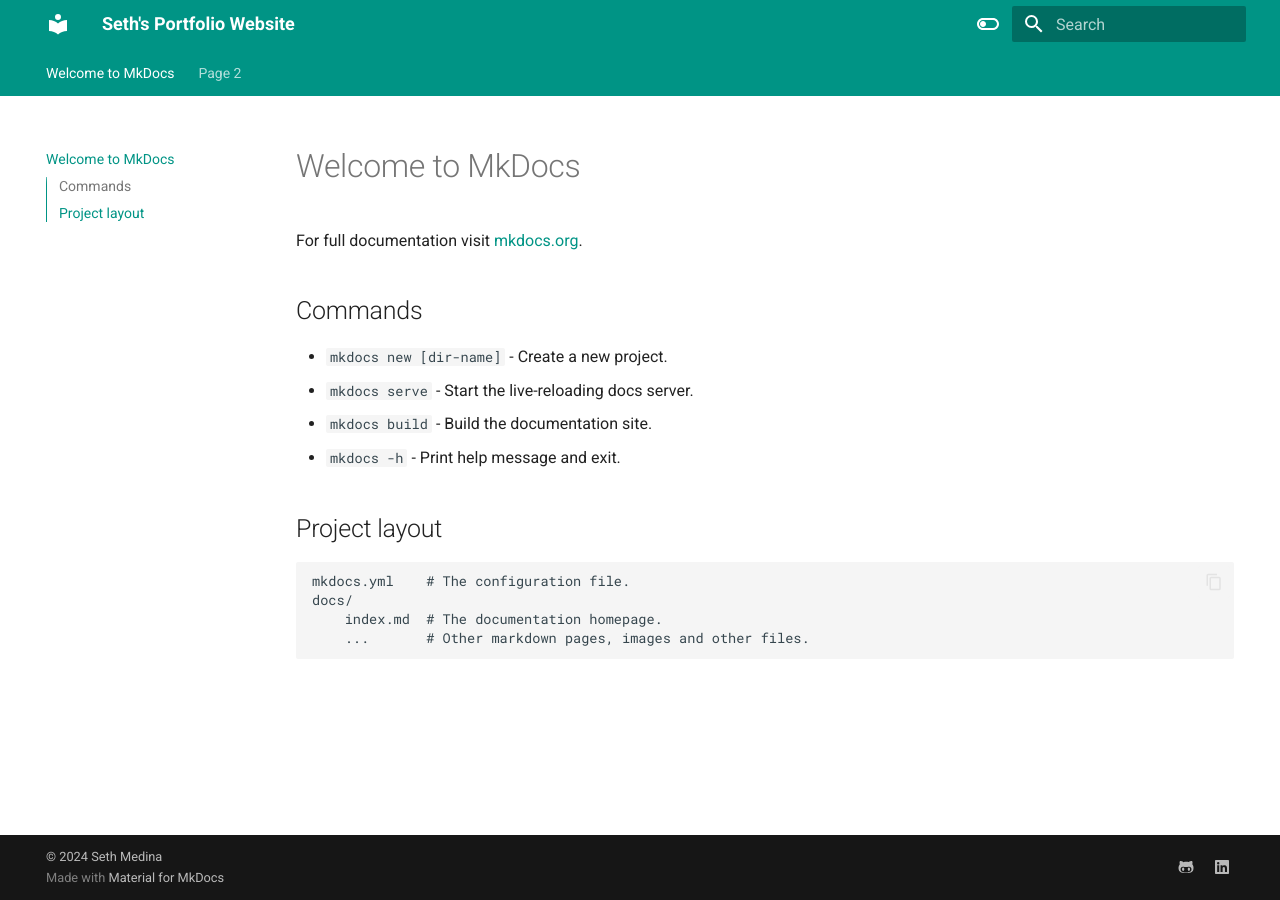
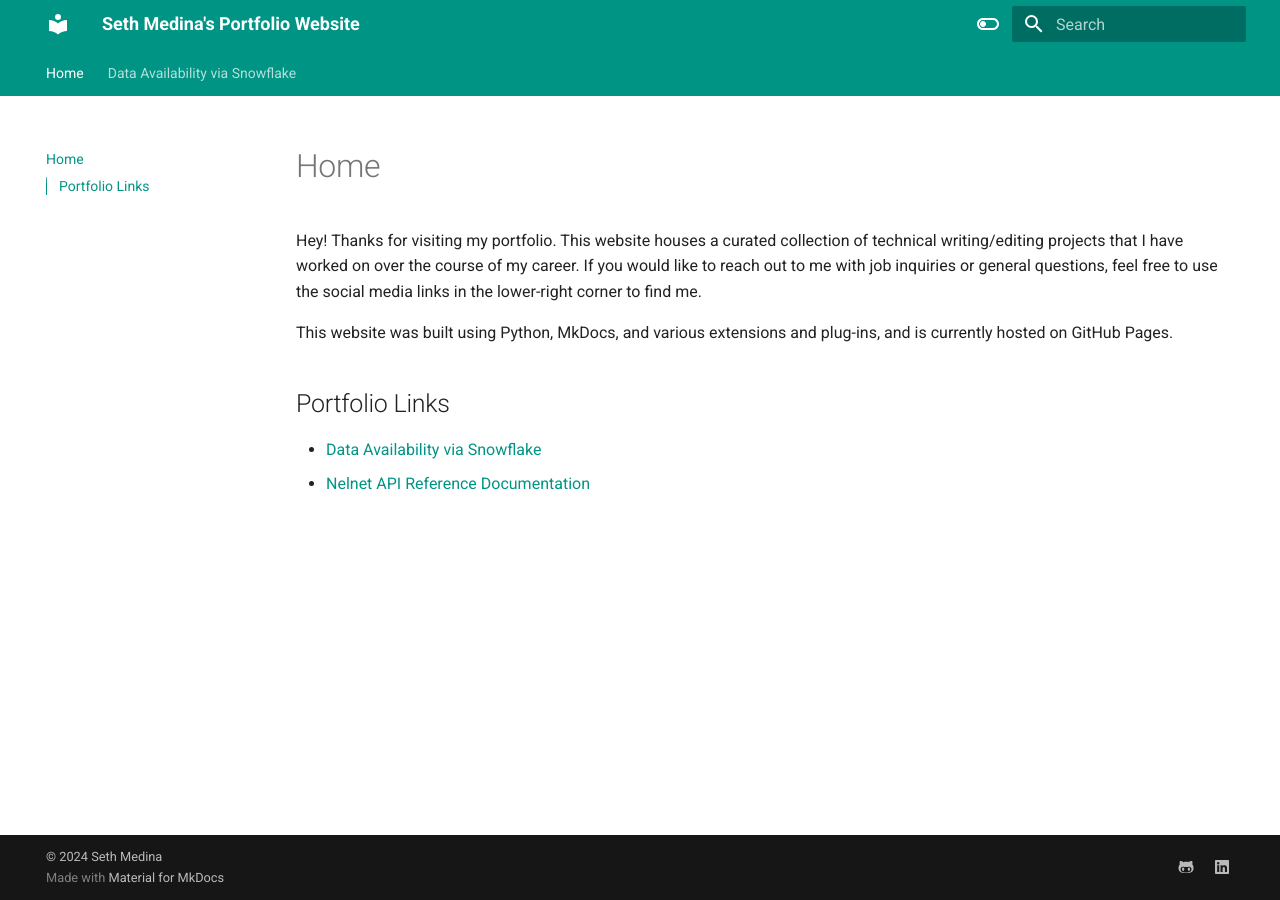
Before and after one commit to medinast21/medina-portfolio, an MkDocs documentation site: the page built from docs/index.md, in a window 1280 px wide. Built offline with MkDocs 1.6.1 and Material for MkDocs 9.7.7, drawn with Linux system fonts in a browser that asks for light colours.

Commit message:
Added new page for DA via Snowflake
Added a new .md file for the Data Availability via Snowflake portfolio piece. Unedited -- Still need to polish the Markdown.

```diff
--- a/docs/index.md
+++ b/docs/index.md
@@ -1,17 +1,9 @@
-# Welcome to MkDocs
+# Home
 
-For full documentation visit [mkdocs.org](https://www.mkdocs.org).
+Hey! Thanks for visiting my portfolio. This website houses a curated collection of technical writing/editing projects that I have worked on over the course of my career. If you would like to reach out to me with job inquiries or general questions, feel free to use the social media links in the lower-right corner to find me.
 
-## Commands
+This website was built using Python, MkDocs, and various extensions and plug-ins, and is currently hosted on GitHub Pages.
 
-* `mkdocs new [dir-name]` - Create a new project.
-* `mkdocs serve` - Start the live-reloading docs server.
-* `mkdocs build` - Build the documentation site.
-* `mkdocs -h` - Print help message and exit.
-
-## Project layout
-
-    mkdocs.yml    # The configuration file.
-    docs/
-        index.md  # The documentation homepage.
-        ...       # Other markdown pages, images and other files.
+## Portfolio Links
+* [Data Availability via Snowflake](DataAvailability_Snowflake.md)
+* [Nelnet API Reference Documentation](https://docs.nelnet.io/#introduction)
--- a/mkdocs.yml
+++ b/mkdocs.yml
@@ -1,4 +1,4 @@
-site_name: Seth's Portfolio Website
+site_name: Seth Medina's Portfolio Website
 theme:
   name: material
   features:
```
Also changed, not shown: docs/DataAvailability_Snowflake.md (added, +191 -0 lines), docs/page2.md (deleted, +0 -5 lines).
